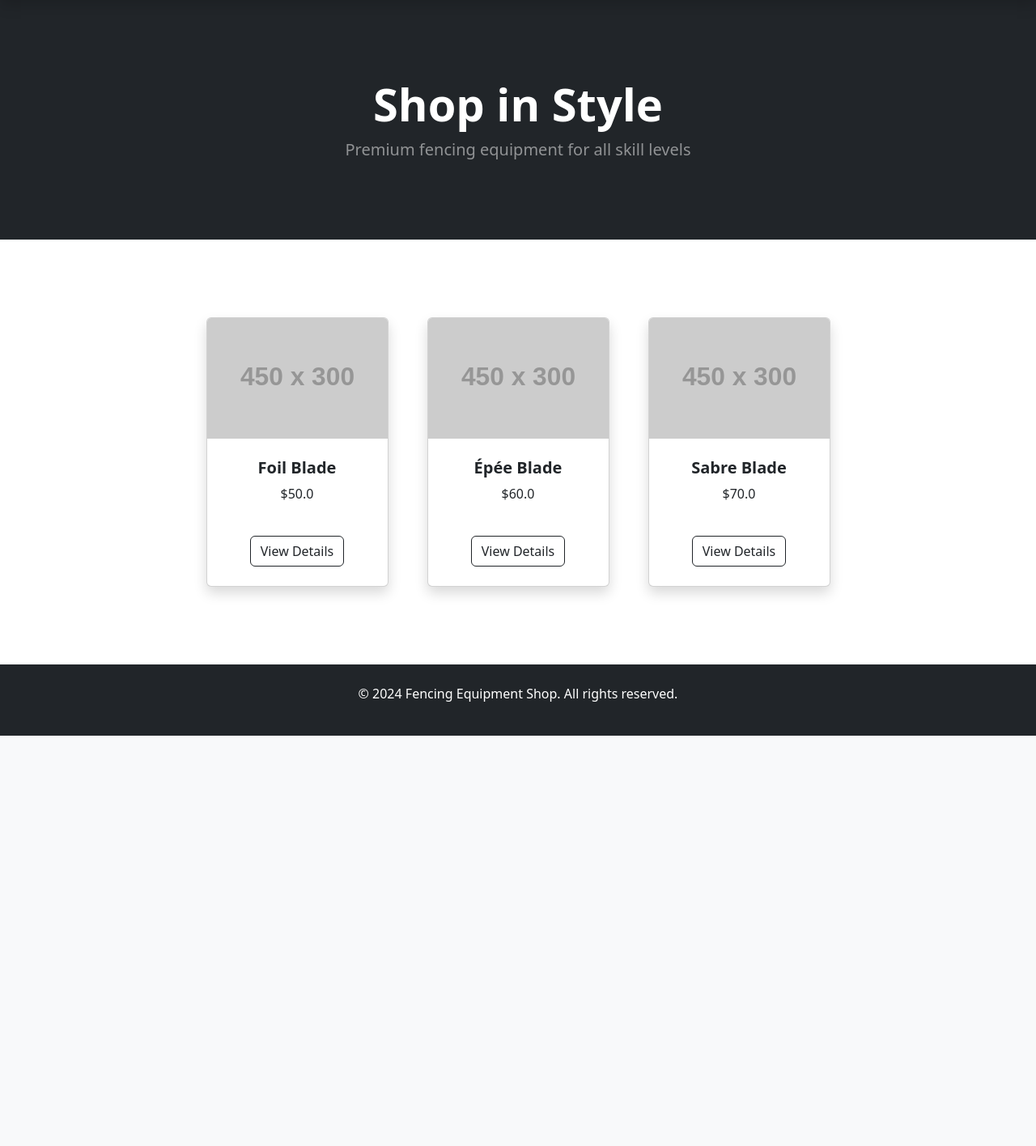
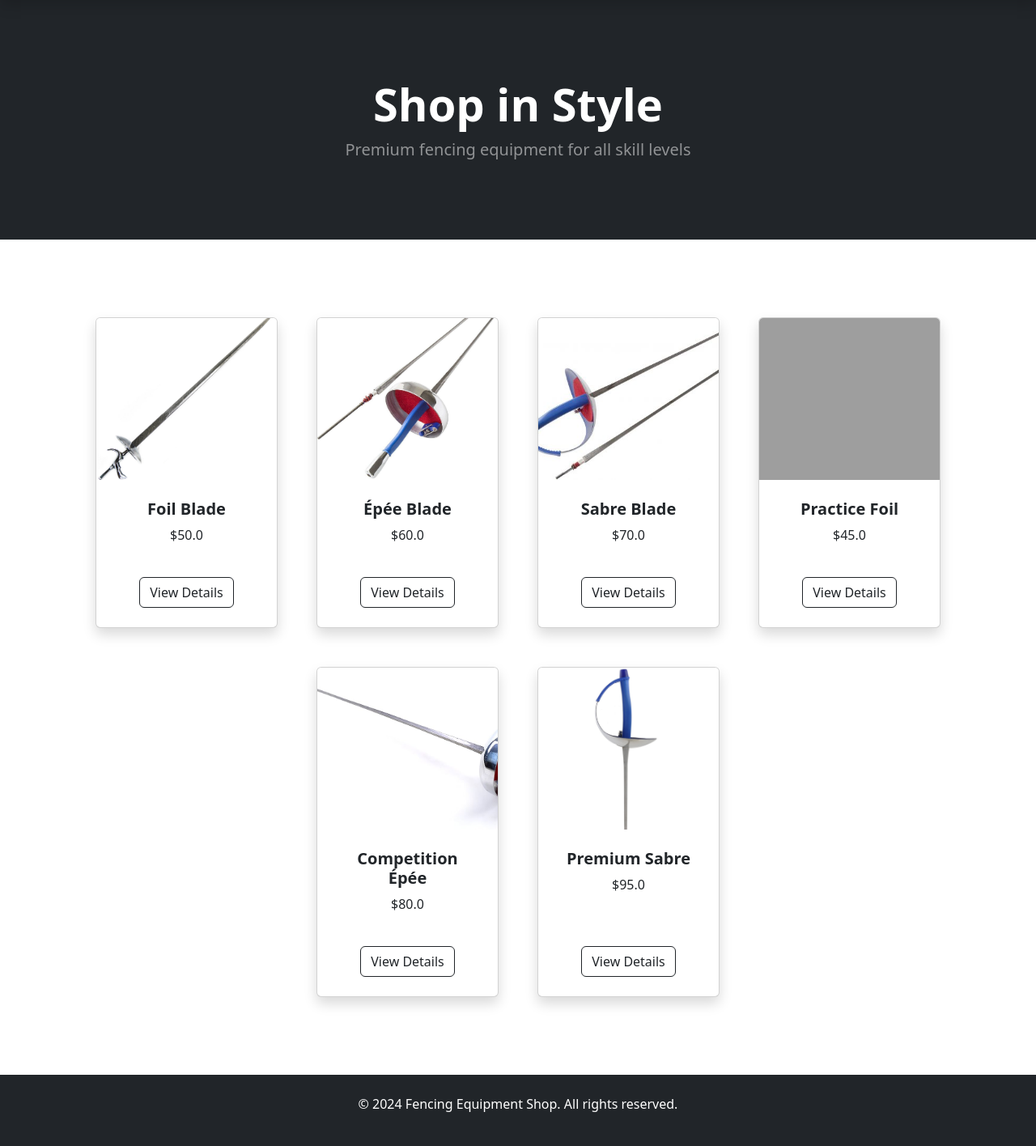
Before and after one commit to Robmcc2003/PROJECTPHASE1, a Flask app: page / in a window 1280 px wide. Shown: the part 57-1473 px from the top of the page at 81% size. Before the commit the page ends 966 px from the top, so only its background shows below. Run offline with Flask 3, Linux system fonts and the light colour scheme; grey boxes labelled with a size stand in for pictures from a placeholder-image service; some libraries are stand-ins or nearby versions; grey boxes are pictures that could not be loaded.

Commit message:
second commit with images

```diff
--- a/app.py
+++ b/app.py
@@ -10,11 +10,16 @@ users = {
     'admin': User('admin', 'adminpass', 'admin'),
     'user': User('user', 'userpass', 'user')
 }
+# Assuming 'products' is a list of FencingEquipment instances
 products = [
-    FencingEquipment("Foil Blade", "A lightweight foil blade.", 50.0, 10, 90, "Steel", 500, "BrandA"),
-    FencingEquipment("Épée Blade", "A medium-weight épée blade.", 60.0, 8, 110, "Alloy", 600, "BrandB"),
-    FencingEquipment("Sabre Blade", "A sabre blade for advanced fencers.", 70.0, 5, 105, "Carbon Fiber", 550, "BrandC")
+    FencingEquipment("Foil Blade", "A lightweight foil blade.", 50.0, 10, 90, "Steel", 500, "BrandA", image_url="/static/uploads/FoilBlade.jpg"),
+    FencingEquipment("Épée Blade", "A medium-weight épée blade.", 60.0, 8, 110, "Alloy", 600, "BrandB", image_url="/static/uploads/EpeeBlade.jpg"),
+    FencingEquipment("Sabre Blade", "A sabre blade for advanced fencers.", 70.0, 5, 105, "Carbon Fiber", 550, "BrandC", image_url="/static/uploads/SabreBlade.jpg"),
+FencingEquipment("Practice Foil", "Perfect for beginners and training sessions.", 45.0, 20, 85, "Aluminum", 450, "BrandD", image_url="/static/uploads/PracticeFoil.jpg"),
+    FencingEquipment("Competition Épée", "Ideal for professional épée competitions.", 80.0, 7, 115, "Titanium Alloy", 620, "BrandE", image_url="/static/uploads/CompetitionEpee.jpg"),
+    FencingEquipment("Premium Sabre", "A high-quality sabre for expert fencers.", 95.0, 4, 100, "High-Carbon Steel", 560, "BrandF", image_url="/static/uploads/PremiumSabre.jpg")
 ]
+
 cart = Cart()
 
 
--- a/models.py
+++ b/models.py
@@ -5,8 +5,10 @@ class User:
         self.password = password
         self.role = role  # 'admin', 'user', or 'guest'
 
+# models.py
+
 class FencingEquipment:
-    def __init__(self, name, description, price, stock, blade_length, material, weight, brand):
+    def __init__(self, name, description, price, stock, blade_length, material, weight, brand, image_url=None):
         self.name = name
         self.description = description
         self.price = price
@@ -15,6 +17,8 @@ class FencingEquipment:
         self.material = material
         self.weight = weight
         self.brand = brand
+        self.image_url = image_url  # URL to the product image
+
 
 class Cart:
     def __init__(self):
--- a/templates/index.html
+++ b/templates/index.html
@@ -16,7 +16,13 @@
             {% for product_id, product in products %}
                 <div class="col mb-5">
                     <div class="card h-100 shadow">
-                        <img class="card-img-top" src="https://dummyimage.com/450x300/dee2e6/6c757d.jpg" alt="{{ product.name }}">
+                        <!-- Display product image if available, otherwise use placeholder -->
+                        {% if product.image_url %}
+                            <img class="card-img-top" src="{{ product.image_url }}" alt="{{ product.name }}" style="width: 100%; height: 200px; object-fit: cover;">
+                        {% else %}
+                            <img class="card-img-top" src="https://dummyimage.com/450x300/dee2e6/6c757d.jpg" alt="{{ product.name }}">
+                        {% endif %}
+
                         <div class="card-body p-4 text-center">
                             <h5 class="fw-bolder">{{ product.name }}</h5>
                             <p class="price">${{ product.price }}</p>
```
Also changed, not shown: static/uploads/CompetitionEpee.jpg (added), static/uploads/PractiseFoil.jpg (added), static/uploads/PremiumSabre.jpg (added).
